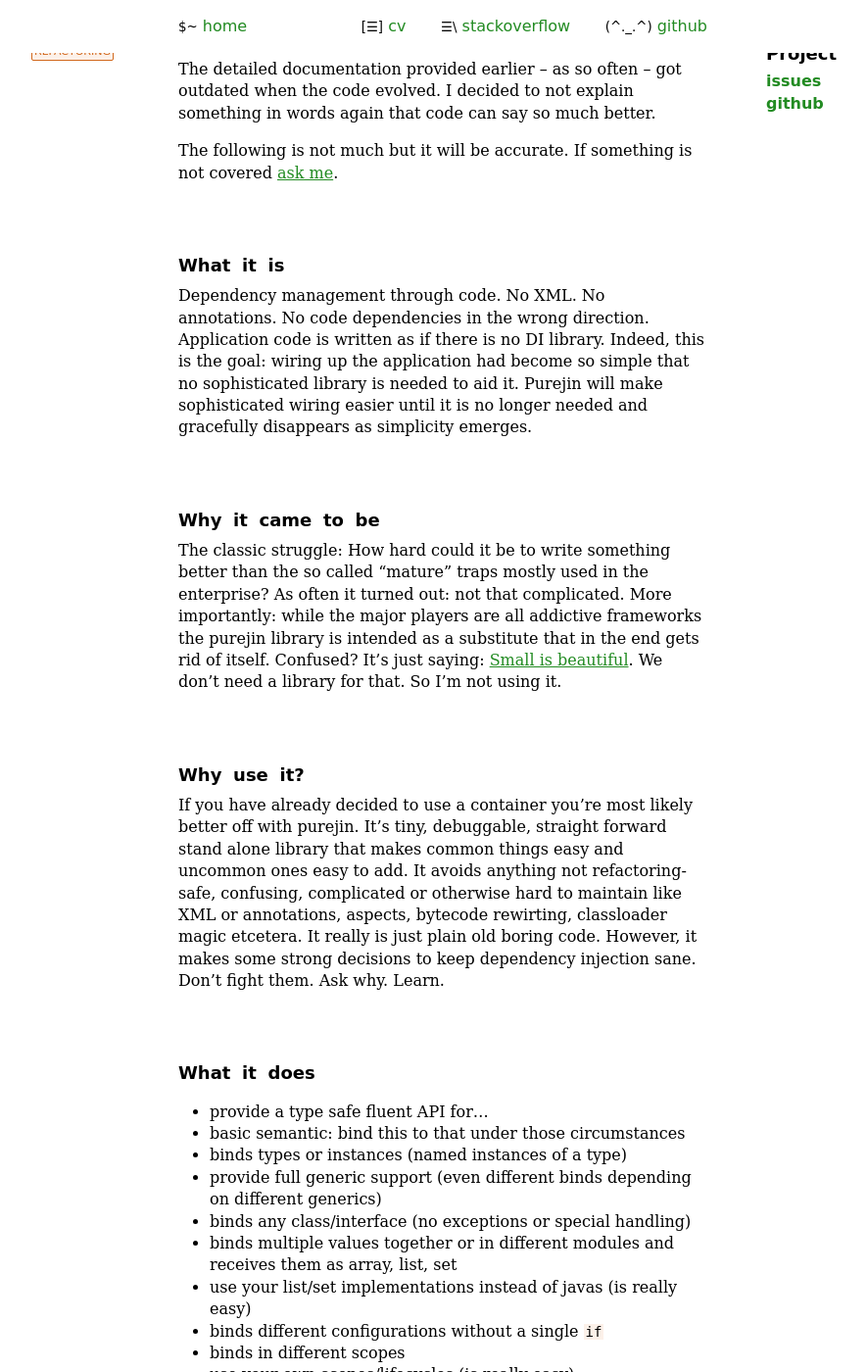
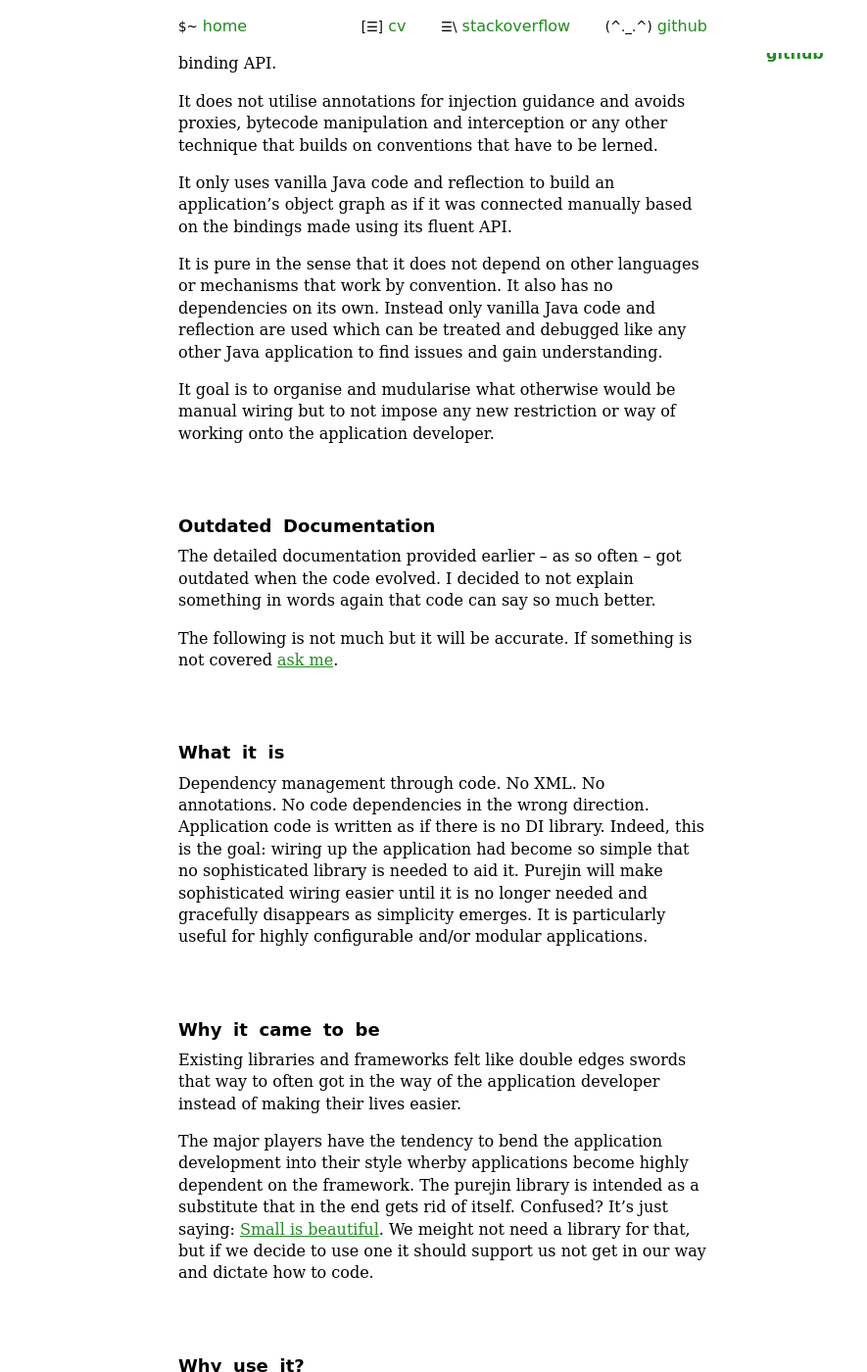
Before and after one commit to jbee/jbee.github.io, a Jekyll site: the page built from purejin/index.md, in a window 1280 px wide and 1400 px high, scrolled down 372 px. Shown: the whole window at 98% size, without its empty margins (188-1073 px from the left). Built offline with Jekyll 4.4.1, drawn with Linux system fonts in a browser that asks for light colours; some of the changed text lies outside the part shown.

Commit message:
update purejin text

```diff
--- a/_layouts/default.html
+++ b/_layouts/default.html
@@ -64,7 +64,7 @@ header nav a, header nav a:visited { color: white; font-weight: 600; }
 	<section>{{ content }}</section>
 
 	<footer>
-		(c) 2017 <a href="mailto:jaanbernitt+jbee.github.io@gmail.com">Jan Bernitt</a>
+		(c) 2017-2020 <a href="mailto:jaanbernitt+jbee.github.io@gmail.com">Jan Bernitt</a>
 	</footer>
 </body>
 </html>
--- a/purejin/index.md
+++ b/purejin/index.md
@@ -16,7 +16,27 @@ links: { "issues": "https://github.com/jbee/purejin/issues", "github": "https://
 
 {% include links.html %}
 
-## What happened?
+## Dependency Injection with Pure Java Code
+_Purejin_ is a Java dependency injection library that only uses vanilla Java code
+to define a container context using a fluent binding API.
+
+It does not utilise annotations for injection guidance and avoids proxies,
+bytecode manipulation and interception or any other technique that builds on
+conventions that have to be lerned.
+
+It only uses vanilla Java code and reflection to build an application's object graph
+as if it was connected manually based on the bindings made using its fluent API.
+
+It is pure in the sense that it does not depend on other languages or mechanisms
+that work by convention. It also has no dependencies on its own.
+Instead only vanilla Java code and reflection are used which can be treated and
+debugged like any other Java application to find issues and gain understanding.
+
+It goal is to organise and mudularise what otherwise would be manual wiring but
+to not impose any new restriction or way of working onto the application
+developer.
+
+## Outdated Documentation
 The detailed documentation provided earlier -- as so often -- got outdated when the code
 evolved. I decided to not explain something in words again that code can say so much better.
 
@@ -32,53 +52,61 @@ Indeed, this is the goal: wiring up the application had become so simple that no
 sophisticated library is needed to aid it.
 Purejin will make sophisticated wiring easier until it is no longer needed and
 gracefully disappears as simplicity emerges.
+It is particularly useful for highly configurable and/or modular applications.
 
 
 ## Why it came to be
-The classic struggle: How hard could it be to write something better than
-the so called "mature" traps mostly used in the enterprise?
-As often it turned out: not that complicated.
-More importantly: while the major players are all addictive frameworks the purejin
-library is intended as a substitute that in the end gets rid of itself.
+Existing libraries and frameworks felt like double edges swords that way to often
+got in the way of the application developer instead of making their lives easier.
+
+The major players have the tendency to bend the application development into
+their style wherby applications become highly dependent on the framework.
+The purejin library is intended as a substitute that in the end gets rid of itself.
 Confused? It's just saying: [Small is beautiful](http://www.infoq.com/presentations/small-large-systems).
-We don't need a library for that. So I'm not using it.
+We meight not need a library for that, but if we decide to use one
+it should support us not get in our way and dictate how to code.
 
 
 ## Why use it?
-If you have already decided to use a container you're most likely better off
-with purejin. It's tiny, debuggable, straight forward stand alone library that
-makes common things easy and uncommon ones easy to add.
-It avoids anything not refactoring-safe, confusing, complicated or otherwise
-hard to maintain like XML or annotations, aspects, bytecode rewirting, classloader magic etcetera.
+If you have already decided to use a container but you dislike the way popular
+frameworks drive you in certain directions and limit you in others purejin is
+worth a try.
+
+It's small, debuggable, straight forward stand alone library that makes common
+things easy and uncommon ones easy to add.
+It avoids anything not refactoring-safe, confusing, _invisible_ or otherwise
+hard to maintain like XML, annotations, aspects, bytecode rewirting,
+classloader magic etcetera.
+
 It really is just plain old boring code.
-However, it makes some strong decisions to keep dependency injection sane.
-Don't fight them. Ask why. Learn.
+However, it makes a few strong decisions to keep dependency injection sane.
+It would be wise to not fight them but ask why and learn how to stay out of
+trouble especially with large highly flexible applications.
 
 
 ## What it does
 * provide a type safe fluent API for...
-* basic semantic: bind this to that under those circumstances
+* binds this to that under those injection circumstances
 * binds types or instances (named instances of a type)
-* provide full generic support (even different binds depending on different generics)
+* provides full generic support (`List<A>` != `List<B>` etcetera)
 * binds any class/interface (no exceptions or special handling)
 * binds multiple values together or in different modules and receives them as array, list, set
 * use your list/set implementations instead of javas (is really easy)
-* binds different configurations without a single `if`
+* binds different configurations without `if`s everywhere (build in concepts)
 * binds in different scopes
-* use your own scopes/lifecycles (is really easy)
-* use your own provider interface to escape scoping problems (is really easy)
-* restrict bindings to packages, types, instances or type/instance hierarchies or parents
-* tell you at **construction time** what is missing, ambigous or
-wrongly scoped.
-* ask you how to find and identify "things of interest" (instead of telling you how to mark them)
+* use of your own scopes/lifecycles (is really easy)
+* use of your own provider interface to escape scoping problems (is really easy)
+* can restrict bindings to packages, types, instances or type/instance hierarchies or parents
+* tells you at **construction time** what is missing, ambigous or wrongly scoped.
+* ask you how to find and identify "things of interest" (instead of telling you how to mark them in your code)
 * ...
 
 ## What it doesn't do
 * capitalise on familiarity or proclaimed "ease of use" to get you hooked, then make itself indispensable; Later..
 * give you headaches (through grotesque limitations, awkward patterns or cryptic error messages)
 * have you google for workarounds and write a lot of really ugly code to do what you want
-* have you clutter your code with DI hints
-* have you waiting at every start of the application to do ... something obviously too slow
+* have you clutter your code with hints for the library
+* have you waiting at every start of the application to do something too slow
 * unload half of maven central (and therby <a href="#what-about-maven">maven</a>) onto you
 * use techniques that -- while being fancy or "modern" -- cause any of the above
 
@@ -95,7 +123,7 @@ class RobotLegsProblem extends BinderModule {
 
 	@Override
 	protected void declare() {
-		construct( Robot.class );
+		construct(Robot.class);
 		//...
 		bind(left, Leg.class).toConstructor();
 		bind(right, Leg.class).toConstructor();
```
Also changed, not shown: other parts of purejin/index.md (+4 -3 lines).
